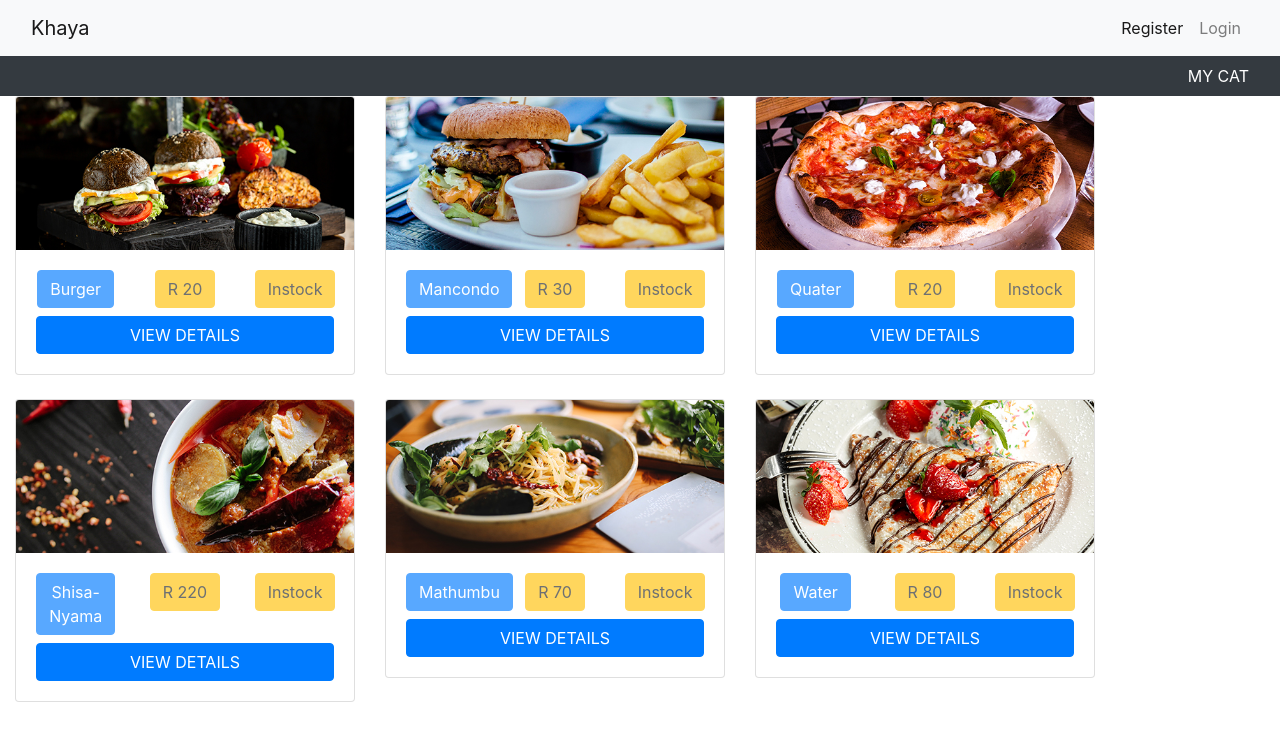
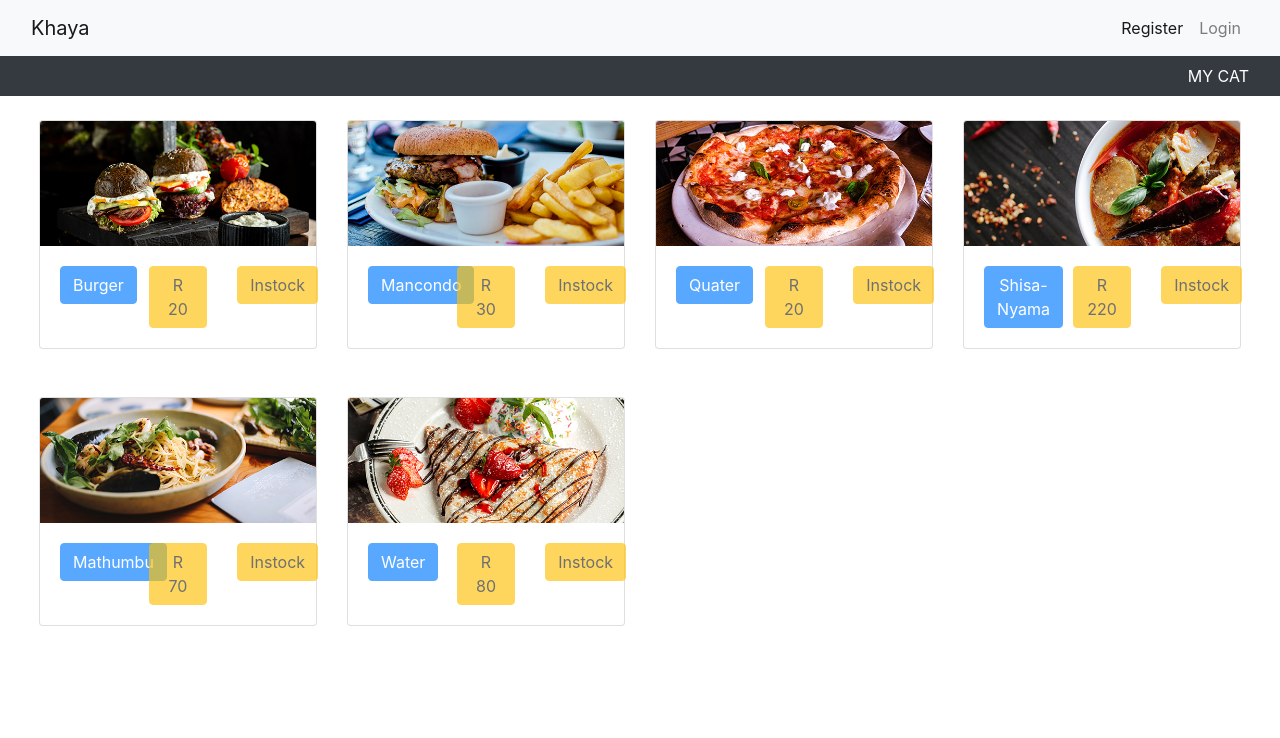
Before and after one commit to SilindaM/Khaya-Restaurant-Management-System, an Angular app: page /content in a window 1280 px wide. Shown: the top 738 px of the page. Built offline with nearby package versions, Linux system fonts and the light colour scheme.

Commit message:
add modules

```diff
--- a/src/app/app.module.ts
+++ b/src/app/app.module.ts
@@ -8,7 +8,7 @@ import { ProductsModule } from "./products/products.module";
 import { HttpClientModule } from '@angular/common/http';
 import { TablesModule } from './tables/tables.module';
 import { MainpageModule } from './mainpage/mainpage.module';
-
+import { CustomersModule } from './customers/customers.module';
 @NgModule({
   declarations: [
     AppComponent,
@@ -20,7 +20,8 @@ import { MainpageModule } from './mainpage/mainpage.module';
     ProductsModule,
     HttpClientModule,
     TablesModule,
-    MainpageModule
+    MainpageModule,
+    CustomersModule
   ],
   providers: [],
   bootstrap: [AppComponent]
--- a/src/app/mainpage/content/content.component.html
+++ b/src/app/mainpage/content/content.component.html
@@ -1,6 +1,6 @@
 
-    <div class="row text-center container">
-        <div  *ngFor="let product of producta" class="col-lg-4 col-md-4 mb-4">
+    <div class="row text-center ml-4 mr-4 ">
+        <div  *ngFor="let product of producta" class="col-lg-3 mt-4  col-md-4 mb-4">
           <div class="card ">
             <img class="card-img-top" src="assets/images/{{product.productImg}}.jpg" alt="">
             <div class="card-body">
@@ -22,12 +22,6 @@
                                     Instock
                                    </div>
                               </div>
-
-                             <div class="col-12 mt-2">
-                                <div class="btn btn-primary btn-block" routerLink="/productdetails">
-                                 VIEW DETAILS
-                                </div>
-                             </div>
                 </div>
             </div>
           </div>
--- a/src/app/mainpage/top/top.component.html
+++ b/src/app/mainpage/top/top.component.html
@@ -7,10 +7,10 @@
       <div class="collapse navbar-collapse" id="navbarSupportedContent">
         <ul class="navbar-nav ml-auto mb-2 mb-lg-0">
           <li class="nav-item">
-            <a class="nav-link active" aria-current="page" href="#">Register</a>
+            <a class="nav-link active" aria-current="page" [routerLink]="['/register']">Register</a>
           </li>
           <li class="nav-item">
-            <a class="nav-link" href="#">Login</a>
+            <a class="nav-link" [routerLink]="['/login']" routerLinkActive="router-link-active" >Login</a>
           </li>
         </ul>
       </div>
```
